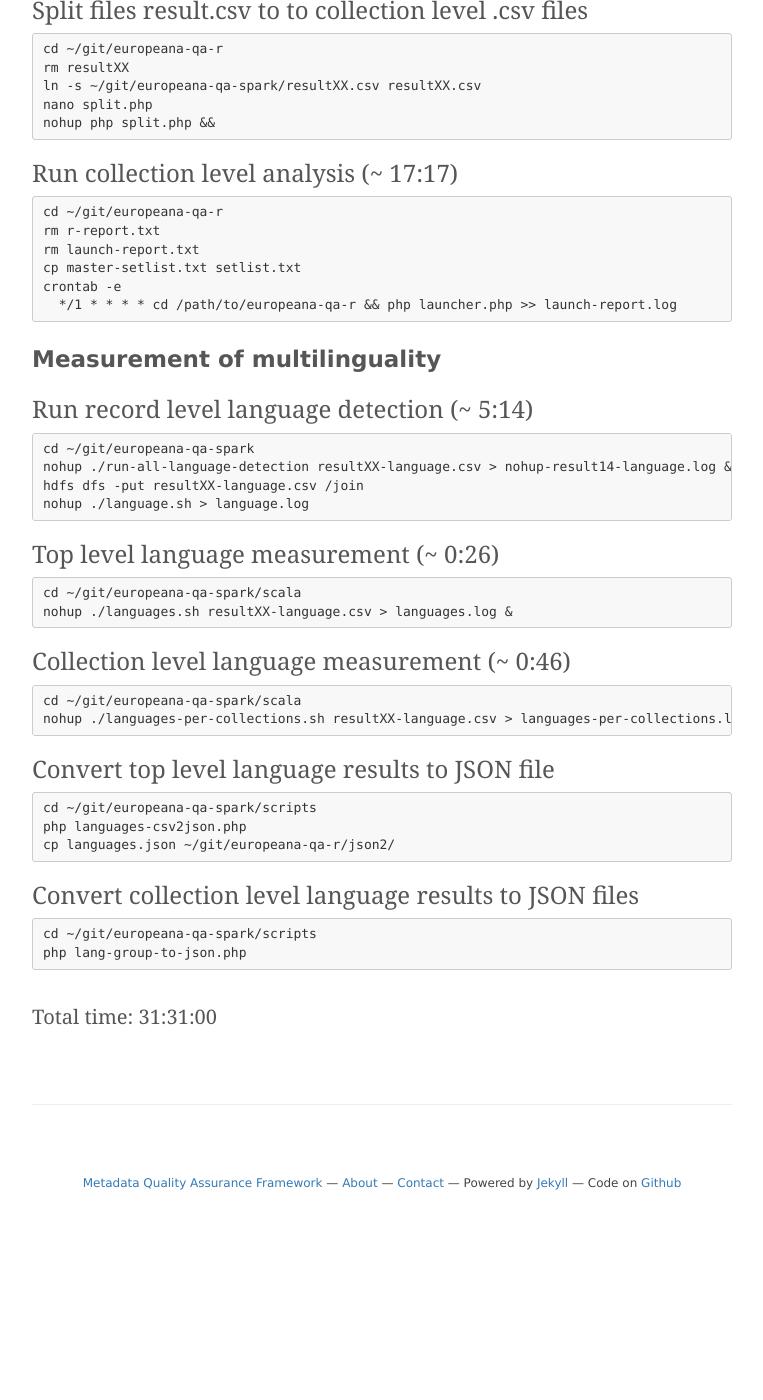
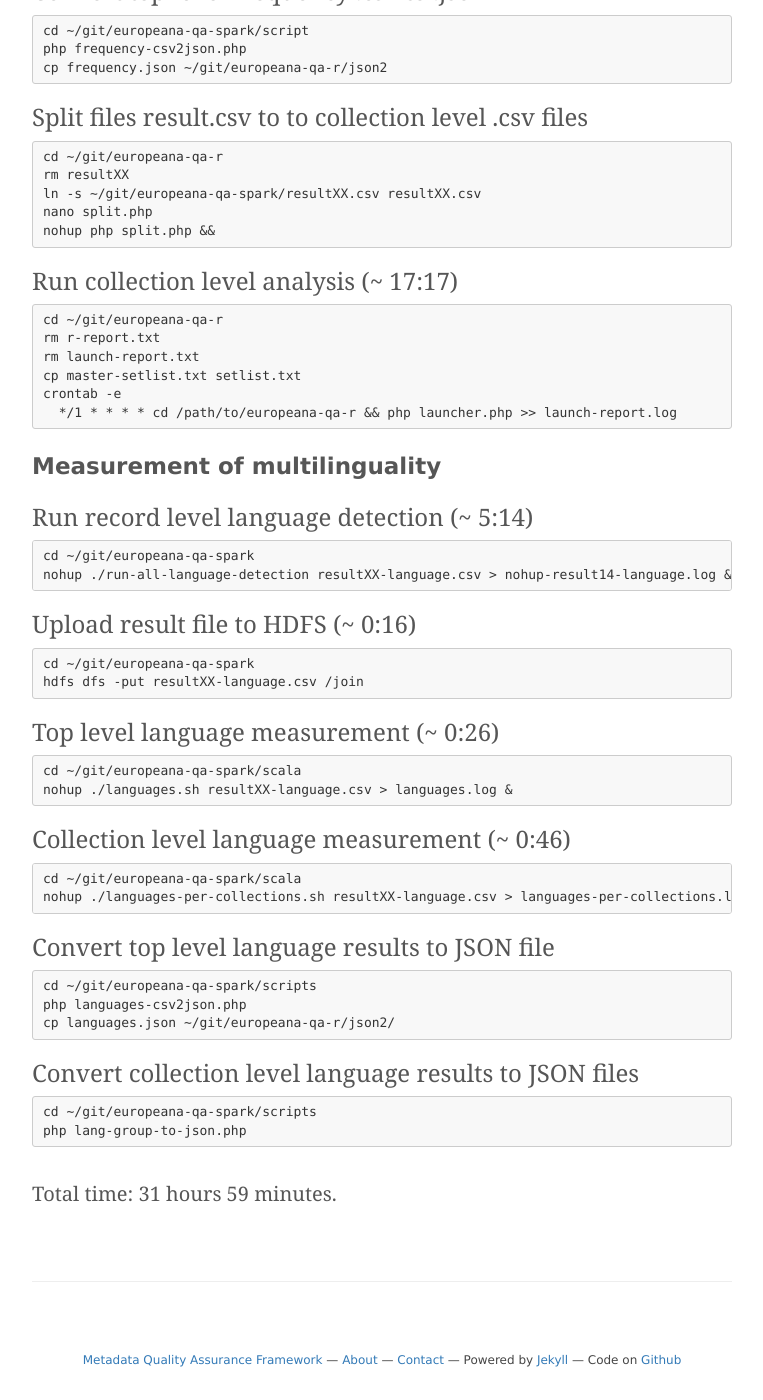
Before and after one commit to pkiraly/pkiraly.github.io, a Jekyll site: the page built from cheatsheet.md, in a window 1280 px wide and 1400 px high, scrolled down 2193 px. Shown: the whole window, without its empty margins (258-1021 px from the left). Built offline with Jekyll 4.4.1, drawn with Linux system fonts in a browser that asks for light colours; nearby versions of some CDN libraries; some web fonts are replaced; comment, search, counter and statistics services are not loaded; before the commit the page ends 3415 px from its top, so only the background shows below that; some of the changed text lies outside the part shown.

Commit message:
Update cheatsheet.md

````diff
--- a/cheatsheet.md
+++ b/cheatsheet.md
@@ -33,6 +33,13 @@ cd ~/git/europeana-qa-spark
 ```
 cd ~/git/europeana-qa-spark
 nohup ./run-all resultXX.csv > run-all.log &
+```
+
+### Upload result file to HDFS (~ 0:12)
+
+```
+cd ~/git/europeana-qa-spark
+hdfs dfs -put resultXX.csv /join
 ```
 
 ### Run top level frequency and cardinality analyses (~ 0:08)
@@ -89,8 +96,13 @@ crontab -e
 ```
 cd ~/git/europeana-qa-spark
 nohup ./run-all-language-detection resultXX-language.csv > nohup-result14-language.log &
+```
+
+### Upload result file to HDFS (~ 0:16)
+
+```
+cd ~/git/europeana-qa-spark
 hdfs dfs -put resultXX-language.csv /join
-nohup ./language.sh > language.log
 ```
 
 ### Top level language measurement (~ 0:26)
@@ -122,4 +134,4 @@ cd ~/git/europeana-qa-spark/scripts
 php lang-group-to-json.php
 ```
 
-Total time: 31:31:00
+Total time: 31 hours 59 minutes.
````
